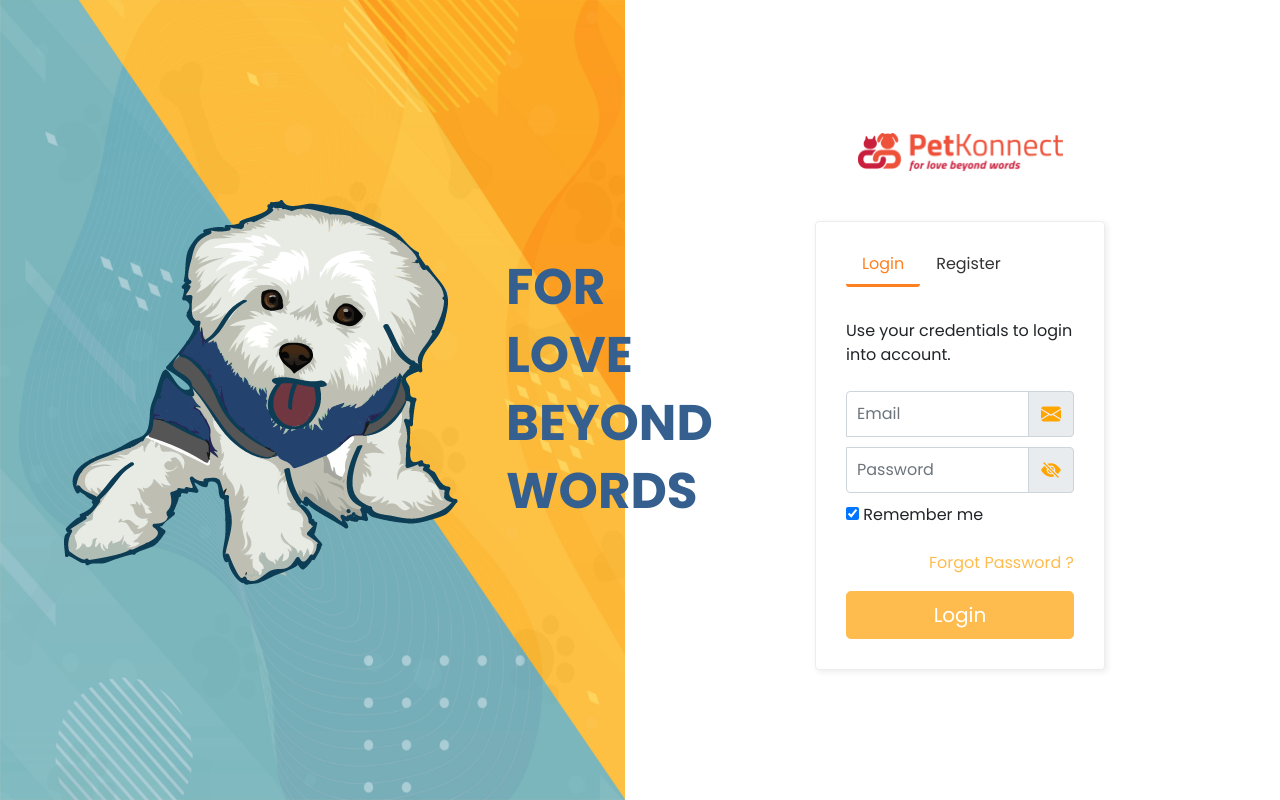
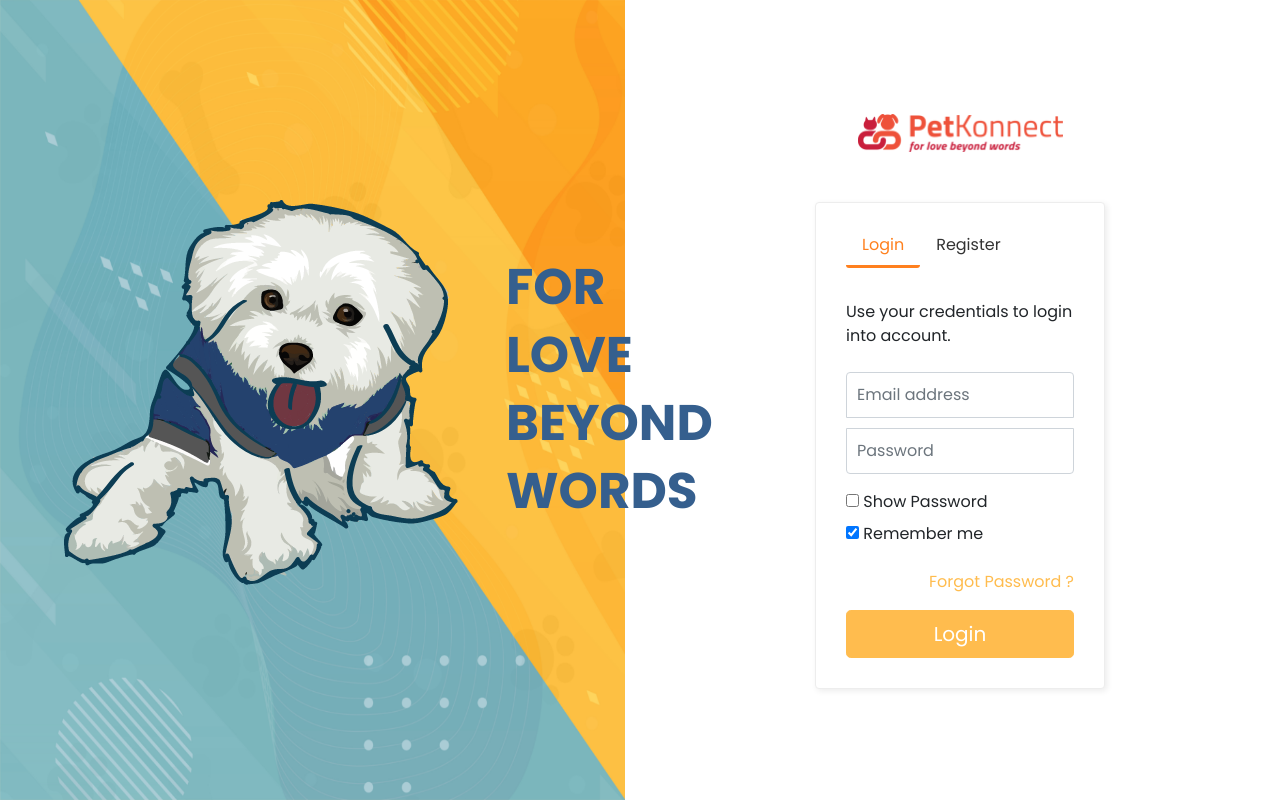
Before and after one commit to maulikkanani1/petkonnect, a React (Create React App) app: page /login in a window 1280 px wide. Built offline with nearby package versions, Linux system fonts and the light colour scheme.

Commit message:
Revert "login password eye button"
This reverts commit 50ea44857961201400a26df8e51f22f311816816.

```diff
--- a/src/Views/Login.jsx
+++ b/src/Views/Login.jsx
@@ -2,10 +2,9 @@ import React, { useState } from 'react';
 import { Link, useHistory } from 'react-router-dom';
 import { toast } from 'react-toastify';
 import { userLogin, userRegistration } from '../ApiService';
-import { Container, Nav, Card, Tab, Modal,InputGroup,FormControl} from 'react-bootstrap';
+import { Container, Nav, Card, Tab, Modal } from 'react-bootstrap';
 import ResetPassModal from '../components/ResetPassModal';
 import './../scss/login.scss';
-import {EyeFill,EyeSlashFill,EnvelopeFill} from 'react-bootstrap-icons';
 
 const Login = () => {
   const [match, setMatch] = useState(true);
@@ -106,28 +105,33 @@ const Login = () => {
                           Use your credentials to login into account.
                         </p>
                         <div>
-                        <InputGroup className="email">
-                            <FormControl
-                              placeholder="Email"
+                          <label className="sr-only">Email address</label>
+                          <input
                             type="email"
                             name="email"
+                            className="form-control"
+                            placeholder="Email address"
                             required
                           />
-                            <InputGroup.Append>
-                              <InputGroup.Text id="inputGroup-sizing-default" padding="0px"><EnvelopeFill color="orange" size="20px" /></InputGroup.Text>
-                            </InputGroup.Append>
-                          </InputGroup>
-                          <InputGroup>
-                            <FormControl
+                          <label className="sr-only">Password</label>
+                          <input
+                            type={showPassword ? 'text' : 'password'}
+                            name="password"
+                            className="form-control"
                             placeholder="Password"
-                              type = {showPassword ? "text" : "password"}
                             required
                           />
-                            <InputGroup.Append onClick={handleShowPassword}>
-                              <InputGroup.Text id="inputGroup-sizing-default" padding="0px">{showPassword ? <EyeFill color="orange" size="20px" /> : <EyeSlashFill color="orange" size="20px" />}</InputGroup.Text>
-                            </InputGroup.Append>
-                          </InputGroup>
-
+                        </div>
+                        <div className="checkbox text-left mt-3">
+                          <label>
+                            <input
+                              type="checkbox"
+                              name="showPassword"
+                              defaultChecked={showPassword}
+                              onChange={handleShowPassword}
+                            />{' '}
+                            Show Password
+                          </label>
                         </div>
                         <div className="checkbox text-left mb-3">
                           <label>
--- a/src/scss/login.scss
+++ b/src/scss/login.scss
@@ -68,11 +68,13 @@
     }
 
     input[type="email"] {
+      margin-bottom: 10px;
       border-bottom-right-radius: 0;
       border-bottom-left-radius: 0;
     }
 
     input[type="password"] {
+      margin-bottom: 10px;
       border-top-left-radius: 0;
       border-top-right-radius: 0;
     }
@@ -81,12 +83,4 @@
   .forgot_link {
     color: $seondaryPrimary;
   }
-
-  .checkbox {
-    margin-top: 10px;
-  }
 }
-
-.email {
-  margin-bottom: 10px;
-}
```
Lines whose indentation alone changed are shown as unchanged.
